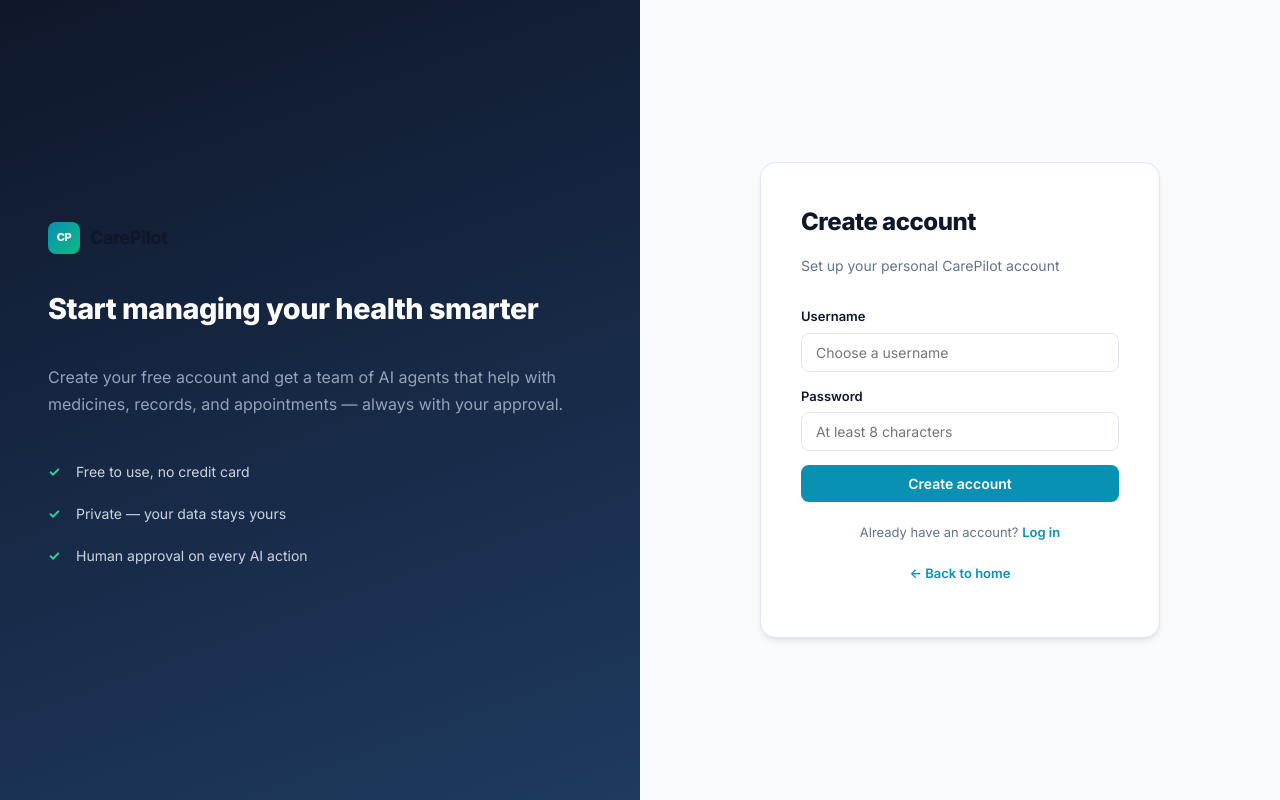
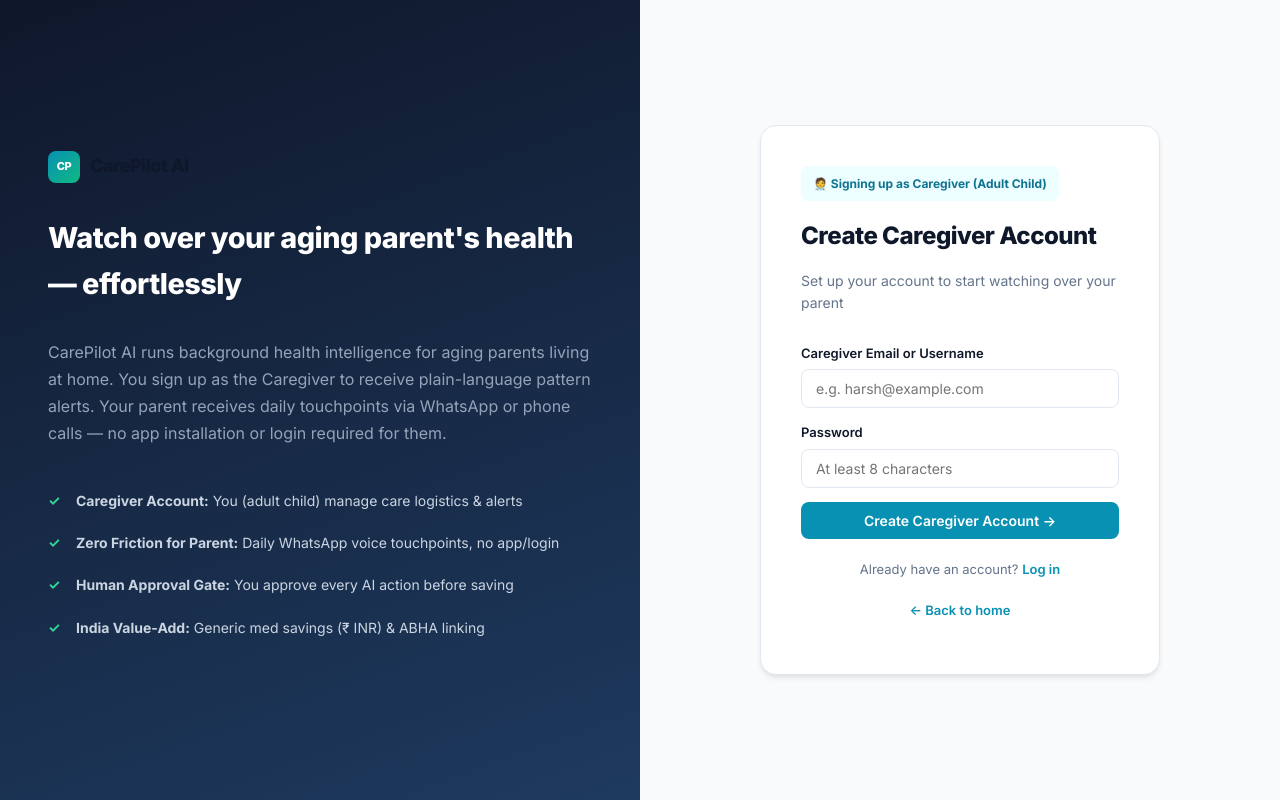
Before and after one commit to harshmriduhash-RL/healthcare-assistant, a FastAPI app: page /signup in a window 1280 px wide. Run offline with FastAPI, Linux system fonts and the light colour scheme.

Commit message:
Clarify Caregiver signup role and auto-trigger parent profile creation modal

```diff
--- a/app/templates/signup.html
+++ b/app/templates/signup.html
@@ -1,32 +1,36 @@
 {% extends "base.html" %}
-{% block title %}Sign up — CarePilot{% endblock %}
+{% block title %}Caregiver Signup — CarePilot AI{% endblock %}
 {% block body_class %}auth-page{% endblock %}
 {% block content %}
 <div class="auth-layout">
     <div class="auth-brand-panel">
         <a href="/" class="auth-brand">
             <span class="brand-mark">CP</span>
-            <span class="brand-text">CarePilot</span>
+            <span class="brand-text">CarePilot AI</span>
         </a>
-        <h2>Start managing your health smarter</h2>
-        <p>Create your free account and get a team of AI agents that help with medicines, records, and appointments — always with your approval.</p>
+        <h2>Watch over your aging parent's health — effortlessly</h2>
+        <p>CarePilot AI runs background health intelligence for aging parents living at home. You sign up as the Caregiver to receive plain-language pattern alerts. Your parent receives daily touchpoints via WhatsApp or phone calls — no app installation or login required for them.</p>
         <ul class="auth-features">
-            <li>Free to use, no credit card</li>
-            <li>Private — your data stays yours</li>
-            <li>Human approval on every AI action</li>
+            <li><strong>Caregiver Account:</strong> You (adult child) manage care logistics & alerts</li>
+            <li><strong>Zero Friction for Parent:</strong> Daily WhatsApp voice touchpoints, no app/login</li>
+            <li><strong>Human Approval Gate:</strong> You approve every AI action before saving</li>
+            <li><strong>India Value-Add:</strong> Generic med savings (₹ INR) & ABHA linking</li>
         </ul>
     </div>
     <div class="auth-form-panel">
         <div class="auth-card">
-            <h1>Create account</h1>
-            <p class="subtitle">Set up your personal CarePilot account</p>
+            <div style="background:var(--primary-light);color:var(--primary-dark);padding:8px 12px;border-radius:var(--radius-sm);font-size:12px;font-weight:700;margin-bottom:16px;display:inline-block;">
+                🧑‍⚕️ Signing up as Caregiver (Adult Child)
+            </div>
+            <h1>Create Caregiver Account</h1>
+            <p class="subtitle">Set up your account to start watching over your parent</p>
             <div id="error" class="error-text" style="display:none;"></div>
             <form id="signup-form">
-                <label for="username">Username</label>
-                <input type="text" id="username" placeholder="Choose a username" required minlength="3" autocomplete="username">
+                <label for="username">Caregiver Email or Username</label>
+                <input type="text" id="username" placeholder="e.g. harsh@example.com" required minlength="3" autocomplete="username">
                 <label for="password">Password</label>
                 <input type="password" id="password" placeholder="At least 8 characters" required minlength="8" autocomplete="new-password">
-                <button type="submit" class="btn btn-primary btn-full">Create account</button>
+                <button type="submit" class="btn btn-primary btn-full">Create Caregiver Account &rarr;</button>
             </form>
             <p class="auth-footer">Already have an account? <a href="/login">Log in</a></p>
             <p class="auth-footer"><a href="/">&larr; Back to home</a></p>
@@ -49,7 +53,8 @@ document.getElementById('signup-form').addEventListener('submit', async (e) => {
         }),
     });
     if (res.ok) {
-        window.location.href = '/dashboard';
+        // Redirect to dashboard with prompt to set up parent profile
+        window.location.href = '/dashboard?setup_parent=1';
     } else {
         const data = await res.json();
         errorEl.textContent = data.detail || 'Signup failed';
```
Also changed, not shown: app/templates/dashboard.html (+6 -1 lines), app/templates/login.html (+14 -11 lines).
